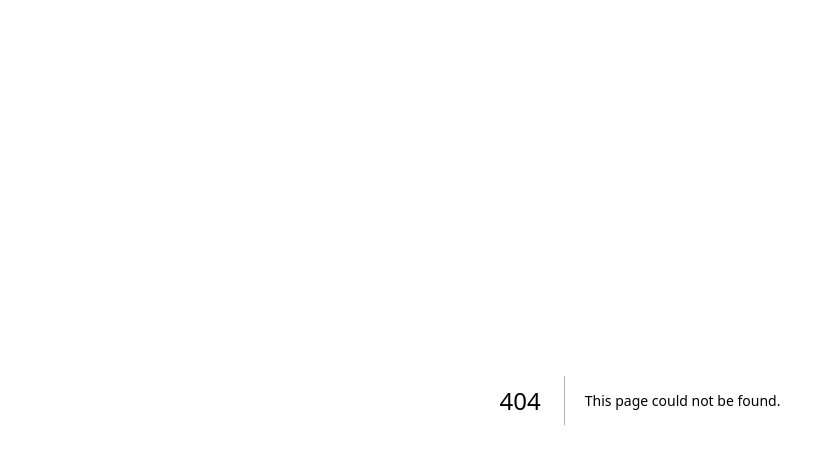
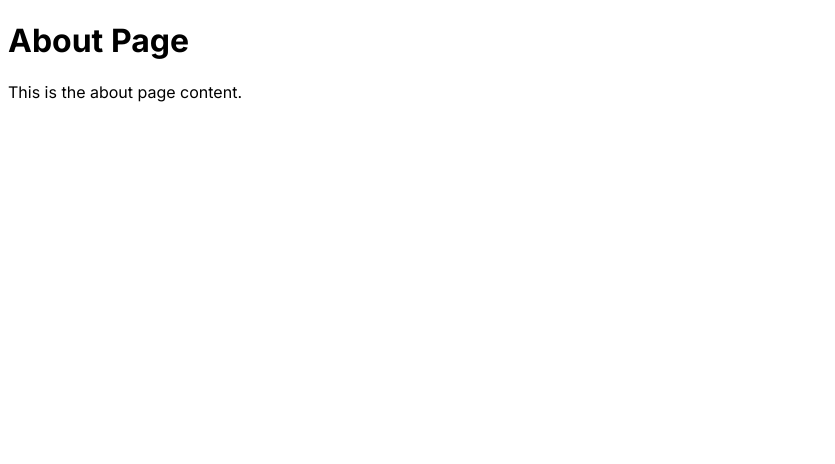
Before and after one commit to ruy-neto/projeto_p1, a Next.js app in the folder projeto-tag/: page /login in a window 1280 px wide. Before the commit this address had no page. Shown: the top 464 px of the page, without its empty margins (0-835 px from the left). Built offline with nearby package versions, Linux system fonts and the light colour scheme.

Commit message:
feat: Criado Pagina de Login.

```diff
--- a/projeto-tag/app/globals.css
+++ b/projeto-tag/app/globals.css
@@ -1,4 +1,4 @@
-:root {
+/* :root {
   --max-width: 1100px;
   --border-radius: 12px;
   --font-mono: ui-monospace, Menlo, Monaco, "Cascadia Mono", "Segoe UI Mono",
@@ -104,4 +104,4 @@
   html {
     color-scheme: dark;
   }
-}
+} */
--- /dev/null
+++ b/projeto-tag/app/login/page.js
@@ -0,0 +1,12 @@
+import React from 'react';
+
+const LoginPage = () => {
+  return (
+    <div>
+      <h1>About Page</h1>
+      <p>This is the about page content.</p>
+    </div>
+  );
+};
+
+export default LoginPage;
```
